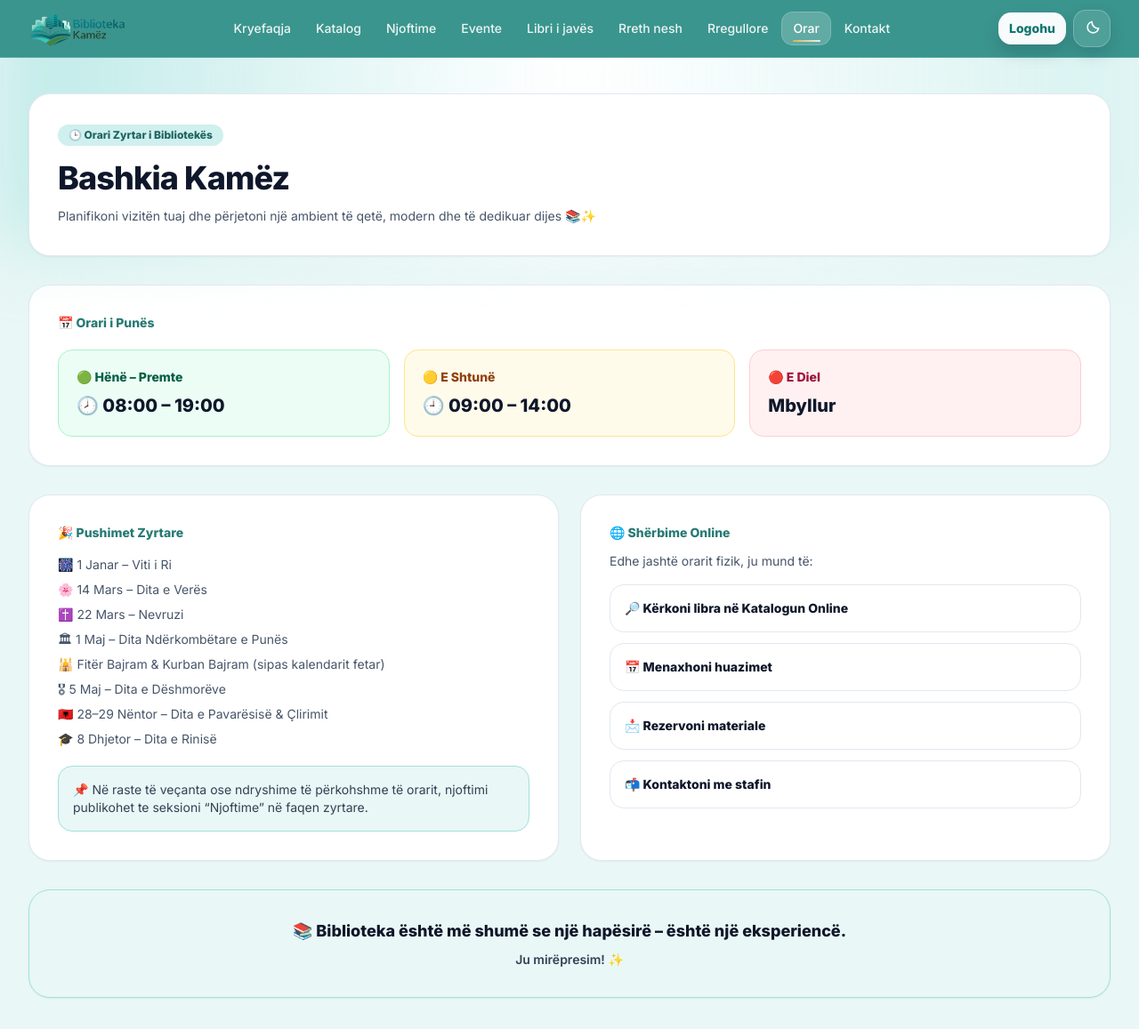
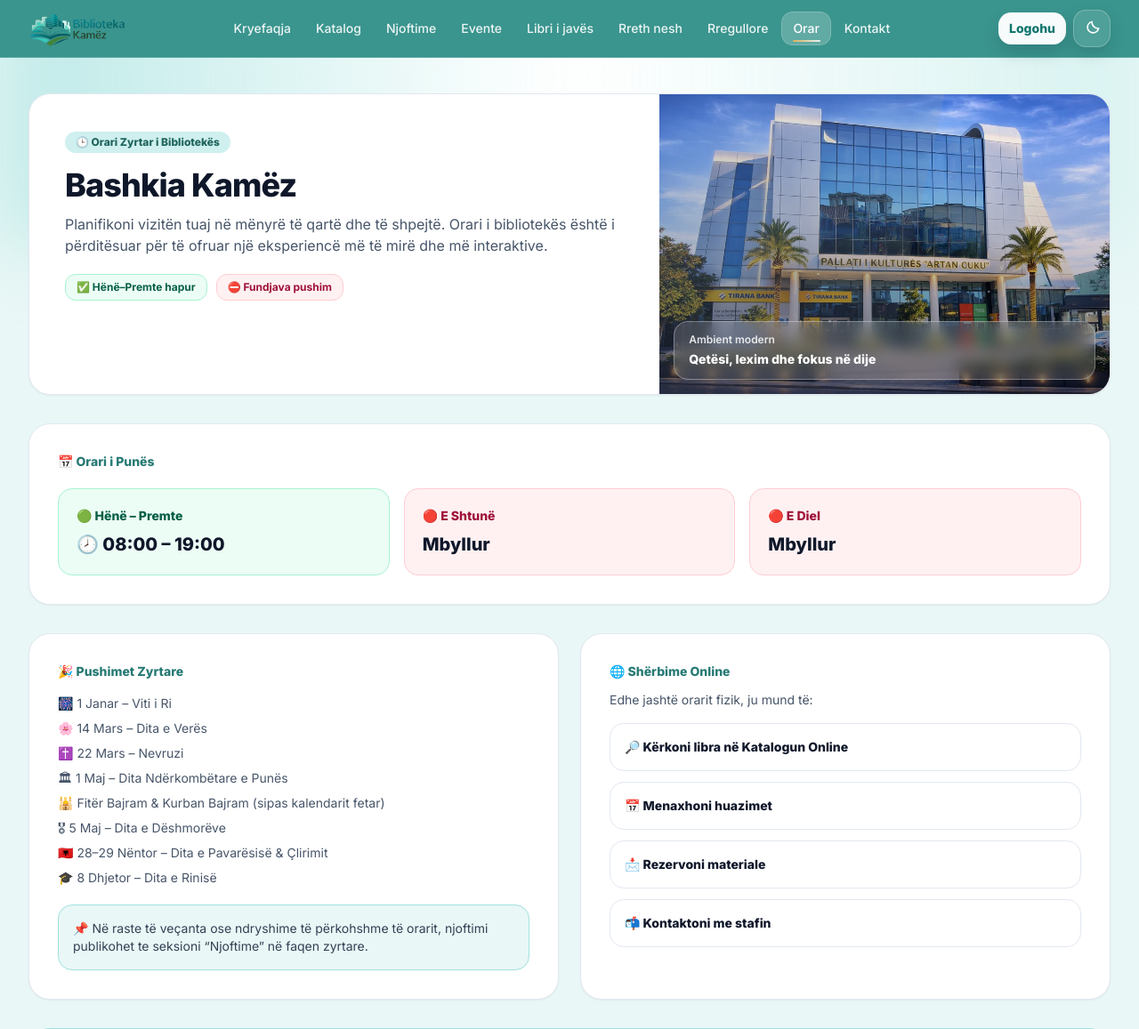
Before and after one commit to fatoslala12/biblioteka, a Django app: page /orar/ in a window 1280 px wide. Shown: the top 1157 px of the page at 89% size. Run offline with Django 5.2, Linux system fonts and the light colour scheme; parts of the project's set-up code (start-up, migrations or seed data) failed here and were passed over; some libraries are stand-ins or nearby versions.

Commit message:
Upgrade hours page with premium interactive hero.
This refreshes the schedule page with a richer visual layout, adds subtle hover animation on schedule cards, and marks Saturday as closed to match Sunday.

Made-with: Cursor

```diff
--- a/cms/templates/cms/hours.html
+++ b/cms/templates/cms/hours.html
@@ -4,19 +4,47 @@
 {% block title %}Orari — Smart Library{% endblock %}
 
 {% block content %}
+  <style>
+    .sl-hours-card {
+      transition: transform .2s ease, box-shadow .2s ease, border-color .2s ease;
+    }
+    .sl-hours-card:hover {
+      transform: translateY(-3px);
+      box-shadow: 0 14px 26px rgba(15, 23, 42, 0.12);
+    }
+    .dark .sl-hours-card:hover {
+      box-shadow: 0 14px 28px rgba(2, 6, 23, 0.45);
+    }
+  </style>
   <section class="relative">
     <div class="pointer-events-none absolute inset-0">
       <div class="absolute -top-20 left-0 right-0 h-72 bg-gradient-to-r from-brand-200/60 via-white to-brand-100/70 blur-2xl"></div>
     </div>
     <div class="relative mx-auto max-w-7xl px-4 pt-10 sm:px-6 lg:px-8">
-      <div class="rounded-3xl border border-slate-200 bg-white p-8 shadow-sm dark:border-slate-800 dark:bg-slate-950">
-        <div class="inline-flex items-center gap-2 rounded-full bg-brand-100 px-3 py-1 text-xs font-extrabold text-brand-800 dark:bg-brand-900/40 dark:text-brand-100">
-          🕒 Orari Zyrtar i Bibliotekës
+      <div class="overflow-hidden rounded-3xl border border-slate-200 bg-white shadow-sm dark:border-slate-800 dark:bg-slate-950">
+        <div class="grid gap-0 lg:grid-cols-12">
+          <div class="relative p-6 sm:p-8 lg:col-span-7 lg:p-10">
+            <div class="inline-flex items-center gap-2 rounded-full bg-brand-100 px-3 py-1 text-xs font-extrabold text-brand-800 dark:bg-brand-900/40 dark:text-brand-100">
+              🕒 Orari Zyrtar i Bibliotekës
+            </div>
+            <h1 class="mt-4 text-3xl font-extrabold tracking-tight sm:text-4xl">Bashkia Kamëz</h1>
+            <p class="mt-3 max-w-2xl text-sm leading-relaxed text-slate-600 dark:text-slate-300 sm:text-base">
+              Planifikoni vizitën tuaj në mënyrë të qartë dhe të shpejtë. Orari i bibliotekës është i përditësuar për të ofruar një eksperiencë më të mirë dhe më interaktive.
+            </p>
+            <div class="mt-5 flex flex-wrap gap-2.5">
+              <span class="inline-flex items-center gap-1.5 rounded-xl border border-emerald-200 bg-emerald-50 px-3 py-1.5 text-xs font-bold text-emerald-800 dark:border-emerald-900/40 dark:bg-emerald-900/20 dark:text-emerald-200">✅ Hënë–Premte hapur</span>
+              <span class="inline-flex items-center gap-1.5 rounded-xl border border-rose-200 bg-rose-50 px-3 py-1.5 text-xs font-bold text-rose-800 dark:border-rose-900/40 dark:bg-rose-900/20 dark:text-rose-200">⛔ Fundjava pushim</span>
+            </div>
+          </div>
+          <div class="relative lg:col-span-5">
+            <img src="{% static 'img/kamez-library_thumb.webp' %}" alt="Biblioteka Kamëz" class="h-64 w-full object-cover sm:h-72 lg:h-full" loading="lazy" decoding="async" />
+            <div class="pointer-events-none absolute inset-0 bg-gradient-to-t from-slate-950/55 via-slate-900/20 to-transparent"></div>
+            <div class="absolute bottom-4 left-4 right-4 rounded-2xl border border-white/30 bg-white/15 px-4 py-3 text-white backdrop-blur">
+              <div class="text-xs font-semibold text-white/85">Ambient modern</div>
+              <div class="mt-1 text-sm font-extrabold">Qetësi, lexim dhe fokus në dije</div>
+            </div>
+          </div>
         </div>
-        <h1 class="mt-4 text-3xl font-extrabold tracking-tight sm:text-4xl">Bashkia Kamëz</h1>
-        <p class="mt-3 text-sm leading-relaxed text-slate-600 dark:text-slate-300">
-          Planifikoni vizitën tuaj dhe përjetoni një ambient të qetë, modern dhe të dedikuar dijes 📚✨
-        </p>
       </div>
     </div>
   </section>
@@ -25,15 +53,15 @@
     <div class="rounded-3xl border border-slate-200 bg-white p-8 shadow-sm dark:border-slate-800 dark:bg-slate-950">
       <div class="text-sm font-extrabold text-brand-700 dark:text-brand-200">📅 Orari i Punës</div>
       <div class="mt-5 grid gap-4 md:grid-cols-3">
-        <div class="rounded-2xl border border-emerald-200 bg-emerald-50 p-5 dark:border-emerald-900/40 dark:bg-emerald-900/20">
+        <div class="sl-hours-card rounded-2xl border border-emerald-200 bg-emerald-50 p-5 dark:border-emerald-900/40 dark:bg-emerald-900/20">
           <div class="text-sm font-extrabold text-emerald-800 dark:text-emerald-200">🟢 Hënë – Premte</div>
           <div class="mt-2 text-xl font-extrabold">🕗 08:00 – 19:00</div>
         </div>
-        <div class="rounded-2xl border border-amber-200 bg-amber-50 p-5 dark:border-amber-900/40 dark:bg-amber-900/20">
-          <div class="text-sm font-extrabold text-amber-800 dark:text-amber-200">🟡 E Shtunë</div>
-          <div class="mt-2 text-xl font-extrabold">🕘 09:00 – 14:00</div>
+        <div class="sl-hours-card rounded-2xl border border-rose-200 bg-rose-50 p-5 dark:border-rose-900/40 dark:bg-rose-900/20">
+          <div class="text-sm font-extrabold text-rose-800 dark:text-rose-200">🔴 E Shtunë</div>
+          <div class="mt-2 text-xl font-extrabold">Mbyllur</div>
         </div>
-        <div class="rounded-2xl border border-rose-200 bg-rose-50 p-5 dark:border-rose-900/40 dark:bg-rose-900/20">
+        <div class="sl-hours-card rounded-2xl border border-rose-200 bg-rose-50 p-5 dark:border-rose-900/40 dark:bg-rose-900/20">
           <div class="text-sm font-extrabold text-rose-800 dark:text-rose-200">🔴 E Diel</div>
           <div class="mt-2 text-xl font-extrabold">Mbyllur</div>
         </div>
```
